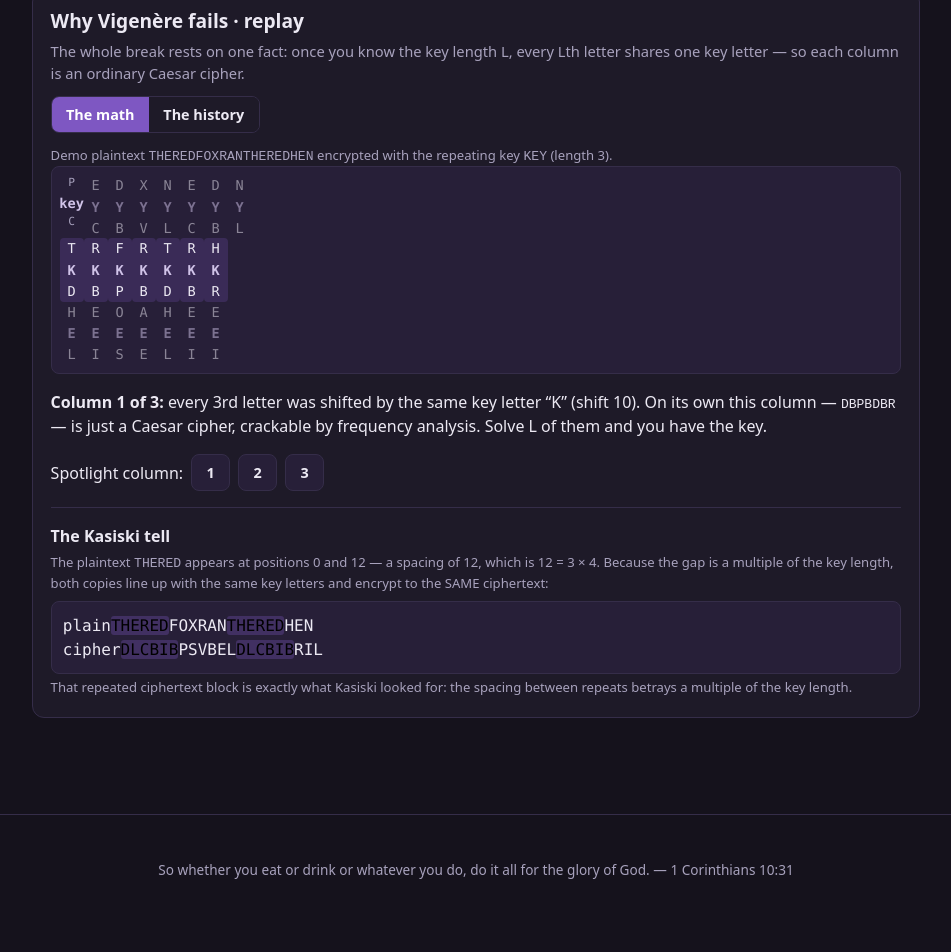
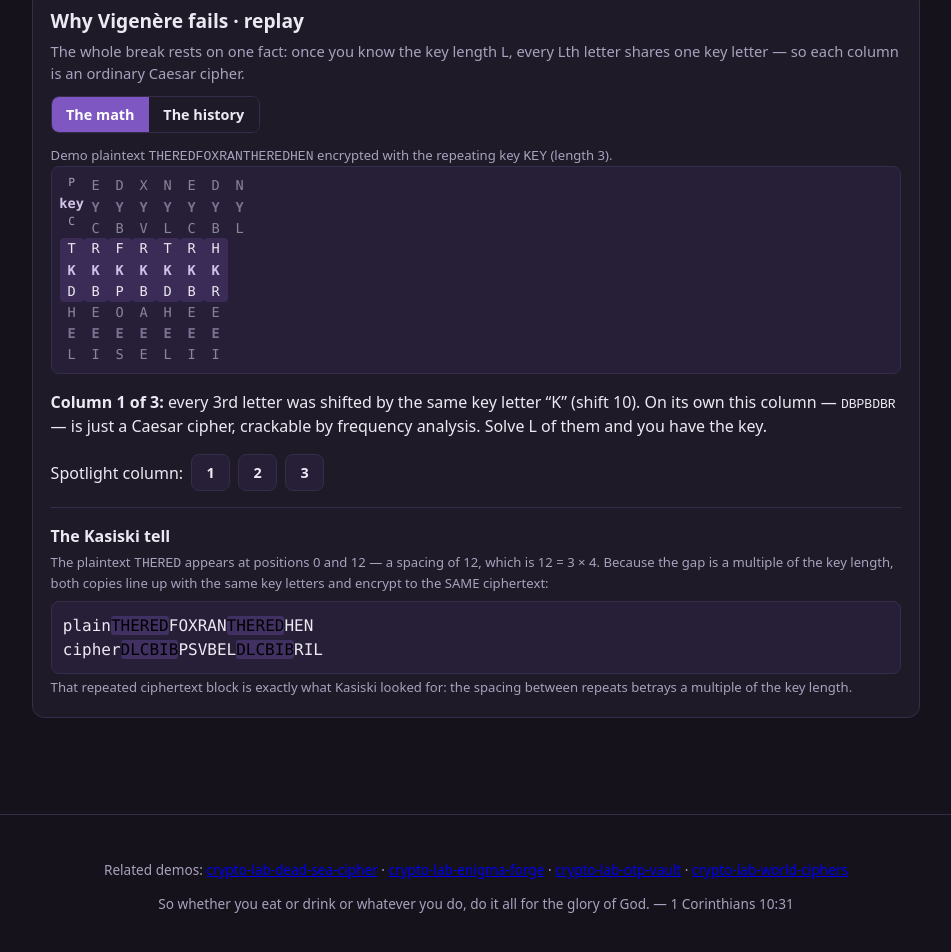
Before and after one commit to systemslibrarian/crypto-lab-vigenere-break, a website built with Vite: page index.html in a window 1280 px wide. Shown: the part 4352-5304 px from the top of the page, without its empty margins (164-1115 px from the left). Before the commit the page ends 5278 px from the top, so only its background shows below. Built offline with nearby package versions, Linux system fonts and the light colour scheme.

Commit message:
feat: add Related demos links to page footer
Co-Authored-By: Claude Opus 4.8 (1M context) <noreply@anthropic.com>

```diff
--- a/index.html
+++ b/index.html
@@ -142,6 +142,13 @@
 <!-- END crypto-lab shared header -->
     <main id="app"></main>
     <footer class="scripture-footer">
+      <p class="footer-related">
+        Related demos:
+        <a href="https://systemslibrarian.github.io/crypto-lab-dead-sea-cipher/">crypto-lab-dead-sea-cipher</a> ·
+        <a href="https://systemslibrarian.github.io/crypto-lab-enigma-forge/">crypto-lab-enigma-forge</a> ·
+        <a href="https://systemslibrarian.github.io/crypto-lab-otp-vault/">crypto-lab-otp-vault</a> ·
+        <a href="https://systemslibrarian.github.io/crypto-lab-world-ciphers/">crypto-lab-world-ciphers</a>
+      </p>
       <p>So whether you eat or drink or whatever you do, do it all for the glory of God. — 1 Corinthians 10:31</p>
     </footer>
     <script type="module" src="/src/main.ts"></script>
```
